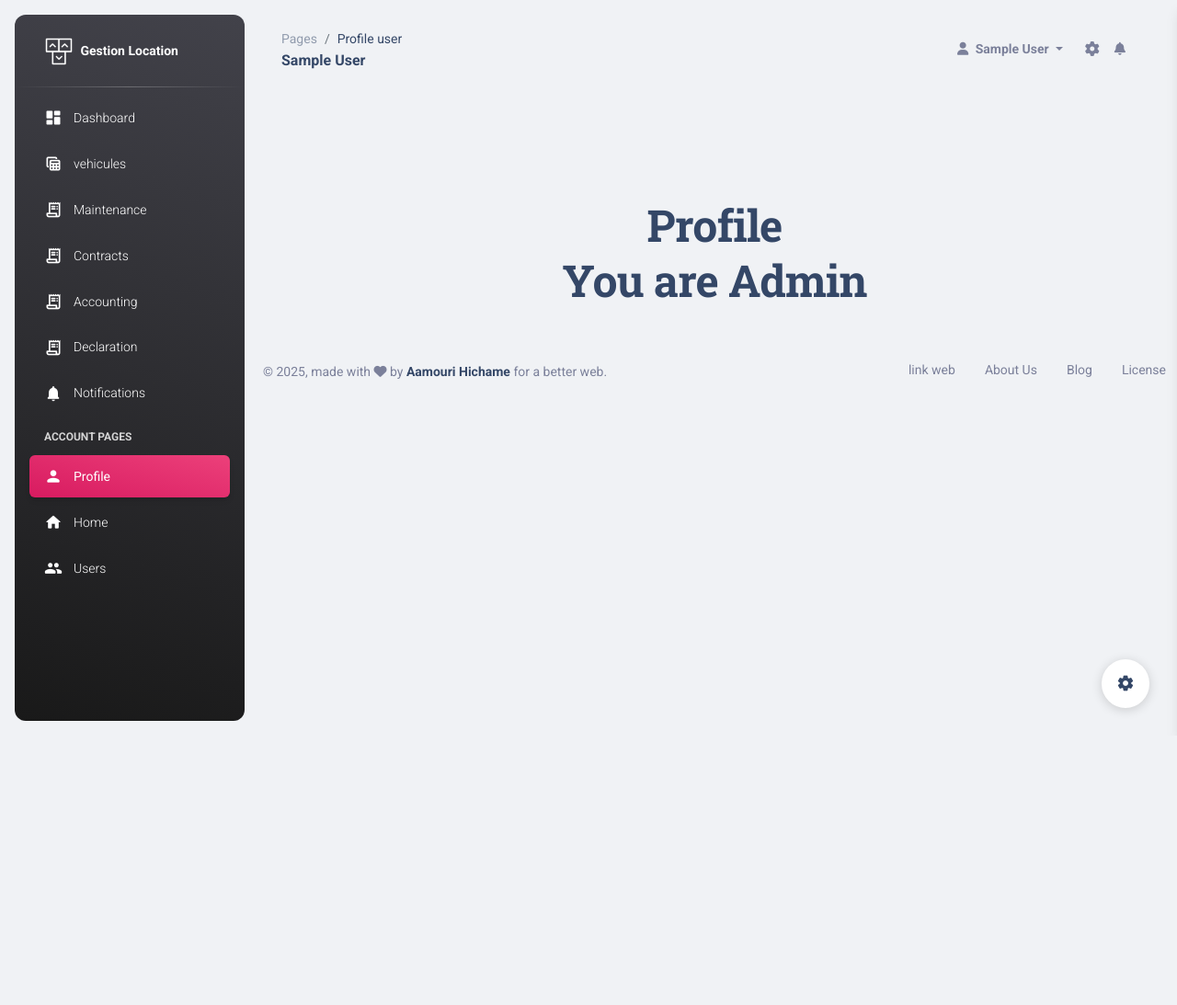
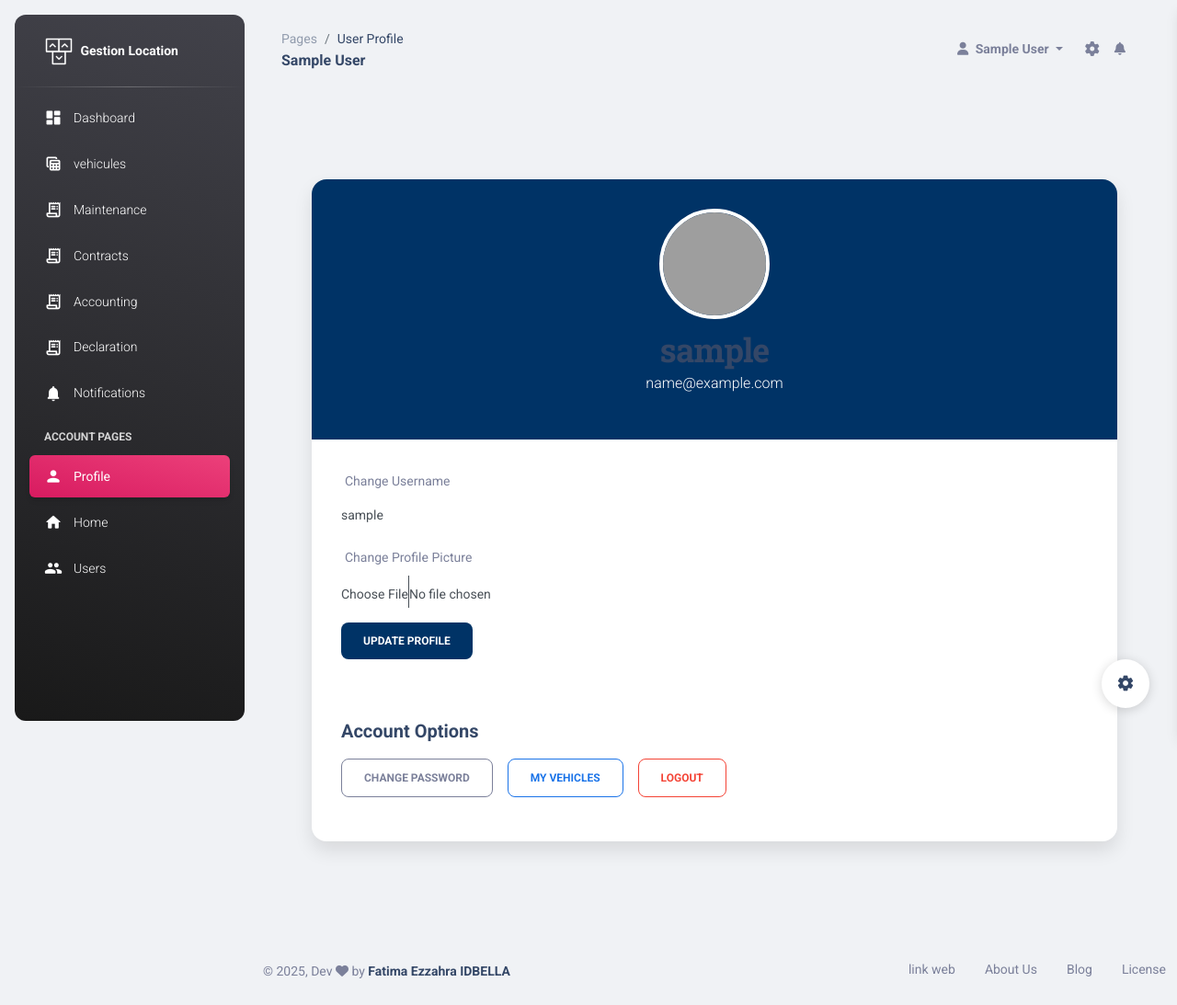
Before and after one commit to Fatimazahra-Idbella/App-location-voitures, a Laravel app: page /admin/profile in a window 1280 px wide. Shown: the whole page at 92% size. Before the commit the page ends 784 px from the top, so only its background shows below. Run offline with Laravel 10, Linux system fonts and the light colour scheme; the visitor is signed in with stand-in values (Sample User, id 1); some libraries are stand-ins or nearby versions; grey boxes are pictures that could not be loaded.

Commit message:
edit and profile

```diff
--- a/resources/views/layouts/body.blade.php
+++ b/resources/views/layouts/body.blade.php
@@ -281,9 +281,9 @@
               © <script>
                 document.write(new Date().getFullYear())
               </script>,
-              made with <i class="fa fa-heart"></i> by
-              <a href="https://www.facebook.com/hichame.amouri/" class="font-weight-bold" target="_blank">Aamouri Hichame</a>
-              for a better web.
+              Dev <i class="fa fa-heart"></i> by
+              <a href="https://www.linkedin.com/in/fatima-ezzahra-idbella" class="font-weight-bold" target="_blank">Fatima Ezzahra IDBELLA</a>
+
             </div>
           </div>
           <div class="col-lg-6">
--- a/resources/views/users/profile.blade.php
+++ b/resources/views/users/profile.blade.php
@@ -1,23 +1,103 @@
 @extends('layouts.body')
 
-@section('Title')
-    Profile title
-@endsection
+@section('Title', 'User Profile')
 
 @section('profile_active')
 active bg-gradient-primary
 @endsection
 
-@section('page_name')
-    Profile user
-@endsection
+@section('page_name', 'User Profile')
 
 @section('main_content')
-<h1 style="text-align: center;margin-top: 100px">
-    Profile
-    <br>
-    @section('main_IsUser')
-    You are User
-    @show
-</h1>
+<style>
+    .profile-container {
+        max-width: 900px;
+        margin: 80px auto;
+    }
+    .profile-card {
+        border-radius: 1rem;
+        box-shadow: 0 10px 20px rgba(0,0,0,0.1);
+        overflow: hidden;
+    }
+    .profile-header {
+        background-color: #003366;
+        color: white;
+        padding: 2rem;
+        text-align: center;
+    }
+    .profile-header h2 {
+        margin: 0;
+    }
+    .profile-body {
+        padding: 2rem;
+
+    }
+    .form-control:focus {
+        border-color: #4db8ff;
+        box-shadow: 0 0 0 0.25rem rgba(77, 184, 255, 0.25);
+    }
+    .btn-custom {
+        background-color: #003366;
+        color: #fff;
+        border: none;
+    }
+    .btn-custom:hover {
+        background-color: #004080;
+    }
+    .avatar {
+        width: 120px;
+        height: 120px;
+        border-radius: 50%;
+        object-fit: cover;
+        border: 4px solid white;
+        margin-bottom: 10px;
+    }
+</style>
+
+<div class="container profile-container">
+    <div class="card profile-card">
+        <div class="profile-header">
+            <img src="{{ Auth::user()->profile_photo ?? asset('assets/img/default-avatar.png') }}" alt="Profile Picture" class="avatar">
+            <h2>{{ Auth::user()->username }}</h2>
+            <p>{{ Auth::user()->email }}</p>
+        </div>
+
+        <div class="profile-body">
+            {{-- Update Profile --}}
+            <form action="" method="POST" enctype="multipart/form-data">
+                @csrf
+                @method('PUT')
+
+                <div class="mb-3">
+                    <label class="form-label">Change Username</label>
+                    <input type="text" name="username" class="form-control" value="{{ Auth::user()->username }}" required>
+                </div>
+
+                <div class="mb-3">
+                    <label class="form-label">Change Profile Picture</label>
+                    <input type="file" name="profile_photo" class="form-control">
+                </div>
+
+                <button type="submit" class="btn btn-custom">Update Profile</button>
+            </form>
+
+            <hr class="my-4">
+
+            {{-- Other functionalities --}}
+            <h5>Account Options</h5>
+            <div class="d-flex flex-wrap gap-3 mt-3">
+                <a href="" class="btn btn-outline-secondary">Change Password</a>
+                <a href="{{ route('users.vehicles') }}" class="btn btn-outline-info">My Vehicles</a>
+                <a href="{{ route('logout') }}" class="btn btn-outline-danger"
+                   onclick="event.preventDefault(); document.getElementById('logout-form').submit();">
+                   Logout
+                </a>
+
+                <form id="logout-form" action="{{ route('logout') }}" method="POST" style="display: none;">
+                    @csrf
+                </form>
+            </div>
+        </div>
+    </div>
+</div>
 @endsection
--- a/routes/web.php
+++ b/routes/web.php
@@ -115,5 +115,5 @@
 // web.php
 Route::get('/user/{id}/edit', [VoitureController::class, 'edit'])->name('users.edit');
 Route::put('/user/{id}', [VoitureController::class, 'update'])->name('users.update');
-Route::delete('/user/{id}', [VoitureController::class, 'destroy'])->name('users.destroy');
+Route::delete('/user/{id}/destroy', [VoitureController::class, 'destroy'])->name('users.destroy');
 Route::get('/user/vehicles', [VoitureController::class, 'index'])->name('users.vehicles');
```
Also changed, not shown: app/Http/Controllers/UserController.php (+9 -4 lines), resources/views/users/edit.blade.php (+109 -8 lines).
